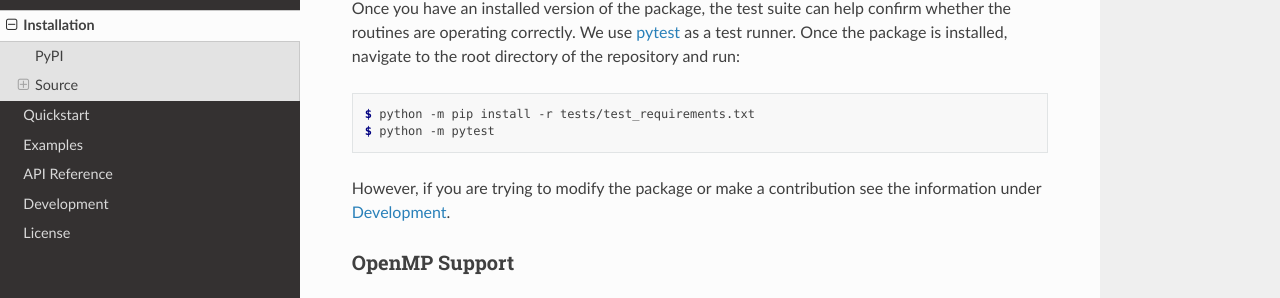
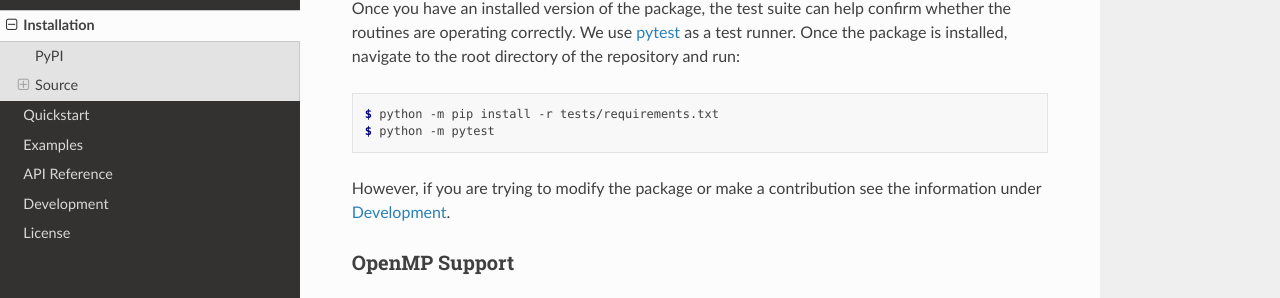
Before and after one commit to karlotness/adrt, a Sphinx documentation site: the page built from docs/install.rst, in a window 1280 px wide and 900 px high, scrolled down 781 px. Shown: the part 153-451 px from the top of the window. Built offline with Sphinx 7.4.7 and the Read the Docs theme 2.0.0, drawn with Linux system fonts in a browser that asks for light colours.

Commit message:
Rename test requirements file to remove test prefix.
This should be clear from the fact that it's in the `test/` directory,
and this change keeps the name consistent with the same file for our
documentation dependencies, and with the standard name used for
requirements files more generally.

```diff
--- a/docs/install.rst
+++ b/docs/install.rst
@@ -50,7 +50,7 @@ help confirm whether the routines are operating correctly. We use
 `pytest <https://pytest.org/>`__ as a test runner. Once the package is
 installed, navigate to the root directory of the repository and run::
 
-  $ python -m pip install -r tests/test_requirements.txt
+  $ python -m pip install -r tests/requirements.txt
   $ python -m pytest
 
 However, if you are trying to modify the package or make a
--- a/pyproject.toml
+++ b/pyproject.toml
@@ -62,7 +62,7 @@ version = {attr = "adrt.__version__"}
 [tool.cibuildwheel]
 skip = ["*-musllinux*", "pp*"]
 build-frontend = "build"
-before-test = "pip install -r {package}/tests/test_requirements.txt"
+before-test = "pip install -r {package}/tests/requirements.txt"
 test-command = "pytest {package}/tests"
 test-skip = "*-macosx_universal2:arm64 cp3{10,11,12}-win32 cp312-*"
 
```
Also changed, not shown: 4 other files.
